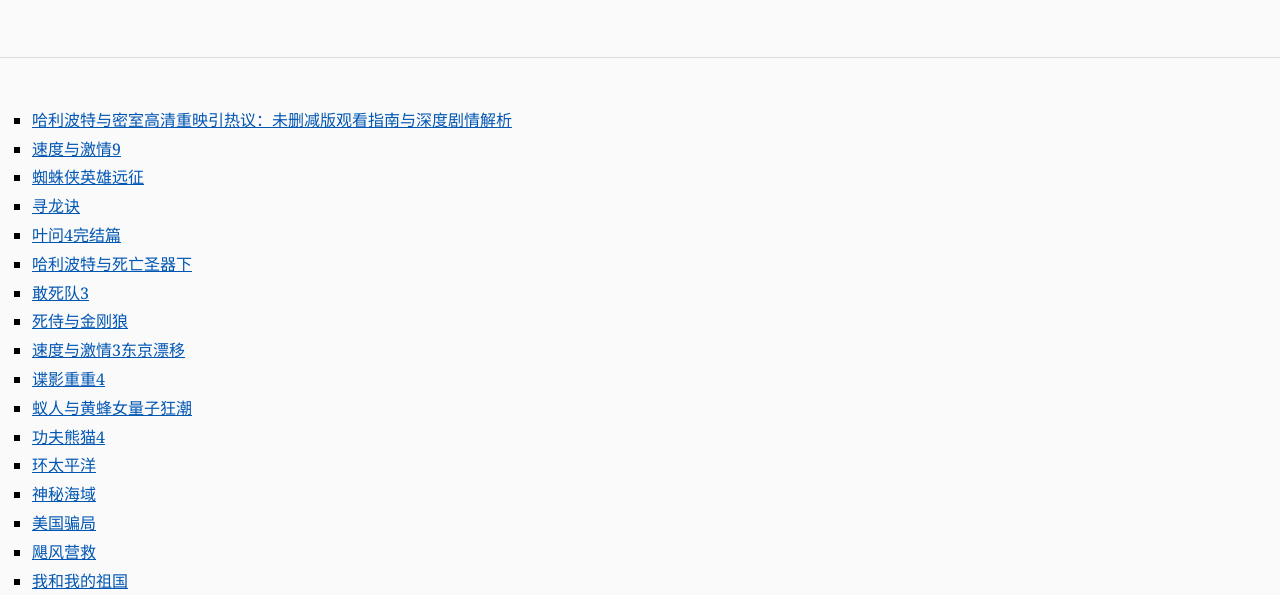
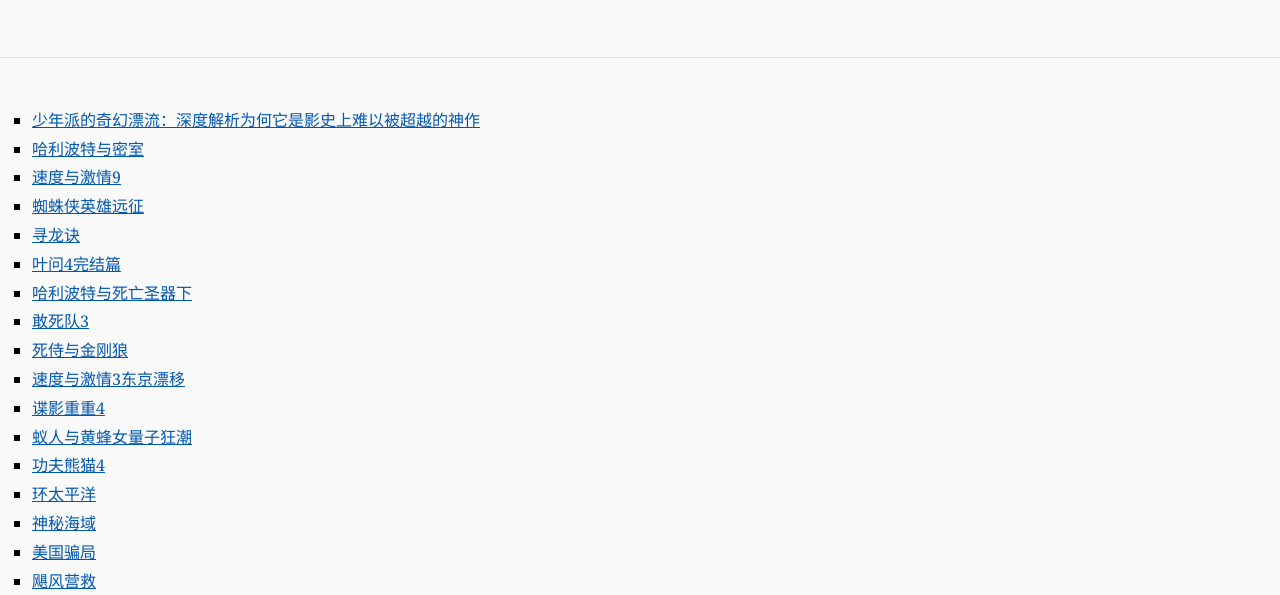
Before and after one commit to movie-stgar/cine-critique, a plain HTML site: page index.html in a window 1280 px wide. Shown: the part 202-797 px from the top of the page. Drawn offline with Linux system fonts and the light colour scheme.

Commit message:
update index

```diff
--- a/index.html
+++ b/index.html
@@ -21,7 +21,8 @@
 <body class="hub_givai">
     <div class="hub_tnsjq" role="banner"><h1>CineCritique 最新影评收录</h1><h2>专注电影与电视剧深度解析与影评分享，提供无剧透推荐、剧情剖析、角色点评与多维度的观影心得。涵盖各类院线大片、经典高分佳作、热门连载网剧及小众独立电影。</h2></div>
     <main class="hub_fuhlt"><nav><ul class="hub_wchec">
-<li><a href="https://movie-stgar.github.io/cine-critique/docs/2026-11-14-04bcfb.html">哈利波特与密室高清重映引热议：未删减版观看指南与深度剧情解析</a></li>
+<li><a href="https://movie-stgar.github.io/cine-critique/docs/2026-11-15-57f734.html">少年派的奇幻漂流：深度解析为何它是影史上难以被超越的神作</a></li>
+                <li><a href="https://movie-stgar.github.io/cine-critique/docs/2026-11-14-04bcfb.html">哈利波特与密室</a></li>
                 <li><a href="https://movie-stgar.github.io/cine-critique/docs/2026-11-13-1916c4.html">速度与激情9</a></li>
                 <li><a href="https://movie-stgar.github.io/cine-critique/docs/2026-11-13-6685e0.html">蜘蛛侠英雄远征</a></li>
                 <li><a href="https://movie-stgar.github.io/cine-critique/docs/2026-11-12-60e50b.html">寻龙诀</a></li>
```
